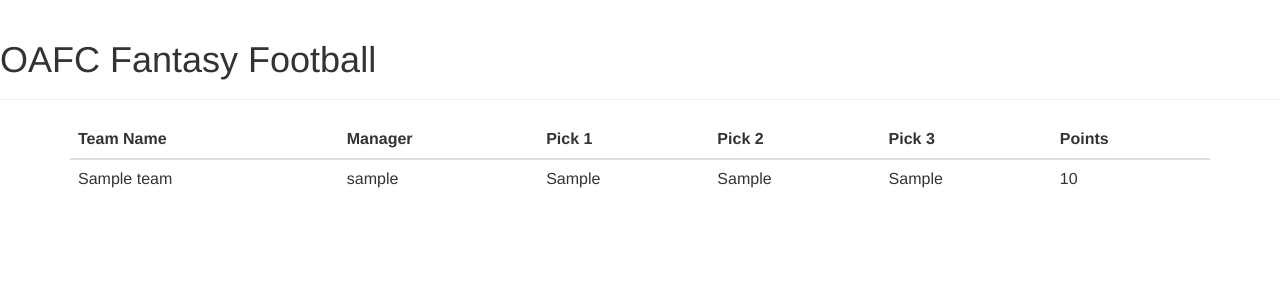
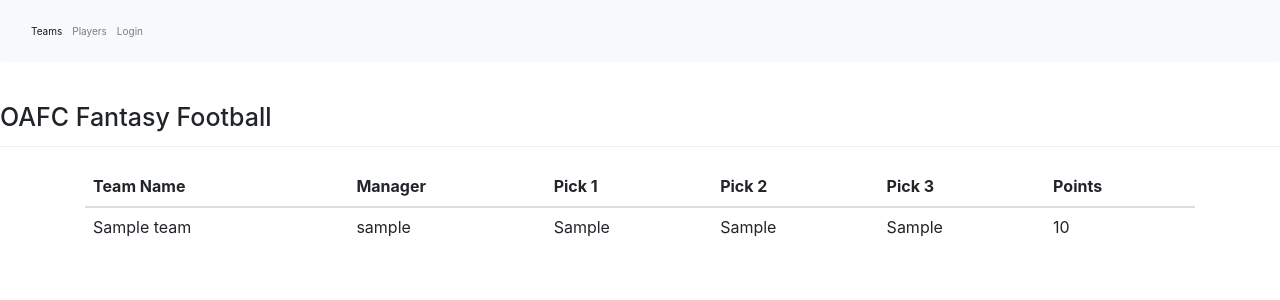
Before and after one commit to chrisgschon/oafc-ff, a Django app: page / in a window 1280 px wide. Shown: the top 300 px of the page. Run offline with Django 3.2, Linux system fonts and the light colour scheme; tables that the repository leaves empty hold one stand-in row (values such as "Sample post"); some libraries are stand-ins or nearby versions.

Commit message:
login functionality added

```diff
--- a/fantasy/settings.py
+++ b/fantasy/settings.py
@@ -121,3 +121,5 @@ USE_TZ = True
 
 STATIC_URL = '/static/'
 STATIC_ROOT = os.path.join(BASE_DIR, 'static')
+
+LOGIN_REDIRECT_URL = '/'
--- a/fantasy/urls.py
+++ b/fantasy/urls.py
@@ -13,10 +13,14 @@ Including another URLconf
     1. Import the include() function: from django.urls import include, path
     2. Add a URL to urlpatterns:  path('blog/', include('blog.urls'))
 """
+from django.conf.urls import url
 from django.contrib import admin
 from django.urls import path, include
+from django.contrib.auth import views as auth_views
 
 urlpatterns = [
+    url(r'^login/$', auth_views.login, name='login'),
+    url(r'^logout/$', auth_views.logout, name='logout'),
     path('admin/', admin.site.urls),
     path('', include('teams.urls')),
     path('', include('players.urls')),
--- a/teams/templates/teams/base.html
+++ b/teams/templates/teams/base.html
@@ -2,10 +2,27 @@
 <html>
     <head>
         <title>OAFC </title>
-        <link href="//maxcdn.bootstrapcdn.com/bootstrap/3.3.0/css/bootstrap.min.css" rel="stylesheet" id="bootstrap-css">
+        <link href="https://maxcdn.bootstrapcdn.com/bootstrap/3.3.7/css/bootstrap.min.css" rel="stylesheet" id="bootstrap-css">
+        <link href='https://cdnjs.cloudflare.com/ajax/libs/twitter-bootstrap/3.3.5/css/bootstrap.min.css' rel='stylesheet' />
+        <link rel="stylesheet" href="https://maxcdn.bootstrapcdn.com/bootstrap/4.0.0/css/bootstrap.min.css" integrity="sha384-Gn5384xqQ1aoWXA+058RXPxPg6fy4IWvTNh0E263XmFcJlSAwiGgFAW/dAiS6JXm" crossorigin="anonymous">
         <link rel="stylesheet" href="{% static 'css/players.css' %}">
     </head>
     <body>
+        <nav class="navbar navbar-expand-lg navbar-light bg-light">
+            <div class="collapse navbar-collapse" id="navbarSupportedContent">
+                <ul class="navbar-nav mr-auto">
+                    <li class="nav-item active">
+                        <a class="nav-link" href="{% url 'team_list' %}">Teams<span class="sr-only">(current)</span></a>
+                    </li>
+                    <li class="nav-item">
+                        <a class="nav-link" href="{% url 'player_list' %}">Players</a>
+                    </li>
+                    <li class="nav-item">
+                            <a class="nav-link" href="{% url 'login' %}">Login</a>
+                    </li>
+                </ul>
+            </div>
+        </nav>
         <div class="page-header">
             <h1>OAFC Fantasy Football</h1>
         </div>
```
Also changed, not shown: players/templates/players/base.html (deleted, +0 -15 lines), teams/templates/registration/login.html (added, +12 -0 lines), README.md, teams/static/img/stabs.jpeg (added).
